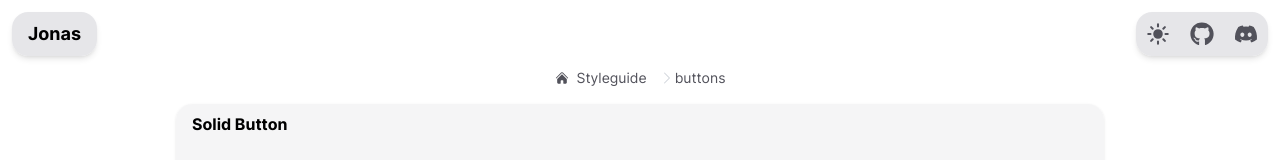
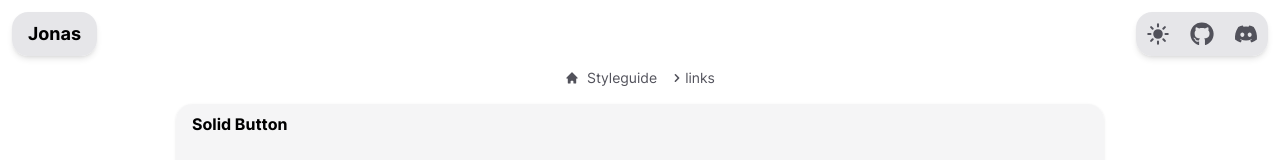
Before and after one commit to jonas-be/my-portfolio, a Next.js app: page /styleguide/links in a window 1280 px wide. Shown: the top 160 px of the page. Built offline with nearby package versions, Linux system fonts and the light colour scheme.

Commit message:
Make BreadcrumbNavigation reusable

```diff
--- a/pages/styleguide/buttons.tsx
+++ b/pages/styleguide/buttons.tsx
@@ -12,7 +12,7 @@ function Index() {
         <>
             <Header/>
             <div className="w-full flex justify-center">
-                <BreadcrumbNavigation url={["buttons"]}/>
+                <BreadcrumbNavigation homeName={"Styleguide"} urlPrefix={"/styleguide"} url={["buttons"]}/>
             </div>
             <div className="flex justify-center">
                 <div className="w-full md:w-11/12 lg:w-10/12 xl:w-9/12">
--- a/pages/styleguide/header-footer.tsx
+++ b/pages/styleguide/header-footer.tsx
@@ -13,7 +13,7 @@ function Index() {
         <>
             <Header/>
             <div className="w-full flex justify-center">
-                <BreadcrumbNavigation url={["header-footer"]}/>
+                <BreadcrumbNavigation homeName={"Styleguide"} urlPrefix={"/styleguide"} url={["header-footer"]}/>
             </div>
             <div className="flex justify-center">
                 <div className="w-full md:w-11/12 lg:w-10/12 xl:w-9/12">
--- a/pages/styleguide/index.tsx
+++ b/pages/styleguide/index.tsx
@@ -11,7 +11,7 @@ function Index() {
         <>
             <Header/>
             <div className="w-full flex flex-col items-center justify-center">
-                <BreadcrumbNavigation url={[]}/>
+                <BreadcrumbNavigation homeName={"Styleguide"} urlPrefix={"/styleguide"} url={[]}/>
 
                 {/*<ul className="p-4">*/}
                 {/*    <li className="flex items-center link text-secondary"><HiChevronDoubleRight/><Link*/}
--- a/pages/styleguide/links.tsx
+++ b/pages/styleguide/links.tsx
@@ -13,7 +13,7 @@ function Index() {
         <>
             <Header/>
             <div className="w-full flex justify-center">
-                <BreadcrumbNavigation url={["buttons"]}/>
+                <BreadcrumbNavigation homeName={"Styleguide"} urlPrefix={"/styleguide"} url={["links"]}/>
             </div>
             <div className="flex justify-center">
                 <div className="w-full md:w-11/12 lg:w-10/12 xl:w-9/12">
--- a/src/components/common/BreadcrumbNavigation.tsx
+++ b/src/components/common/BreadcrumbNavigation.tsx
@@ -1,12 +1,11 @@
 import React from 'react';
-import {HiChevronRight, HiHome} from "react-icons/hi2";
+import {HiChevronRight, HiHome} from "react-icons/hi";
 import Link from "next/link";
 
-const BreadcrumbNavigation = ({url}: { url:string[] }) => {
-    const startUrl = "/styleguide"
+const BreadcrumbNavigation = ({homeName, urlPrefix, url}: { homeName: string, urlPrefix: string, url:string[] }) => {
     let urlMapping: { name: string, url: string }[] = []
     for (let i = 0; i < url.length; i++) {
-        let urlPath = startUrl
+        let urlPath = urlPrefix
         if (urlMapping.length !== 0) {
             for (let j = 0; j < urlMapping.length; j++) {
                 urlPath = urlPath + "/" + urlMapping[j].name
@@ -20,16 +19,16 @@ const BreadcrumbNavigation = ({url}: { url:string[] }) => {
         <nav className="flex" aria-label="Breadcrumb">
             <ol className="inline-flex items-center space-x-1 md:space-x-3">
                 <li className="inline-flex items-center">
-                    <Link href={startUrl}
+                    <Link href={urlPrefix}
                           className="inline-flex items-center gap-2 text-sm text hover:text-accent">
                         <HiHome/>
-                        Styleguide
+                        {homeName}
                     </Link>
                 </li>
                 {urlMapping.map(i =>
                     <li key={i.url}>
                         <div className="flex items-center">
-                            <HiChevronRight className="text-gray-300"/>
+                            <HiChevronRight className="text"/>
                             <Link href={i.url}
                                   className="inline-flex items-center gap-2 text-sm text hover:text-accent">{i.name}</Link>
                         </div>
```
